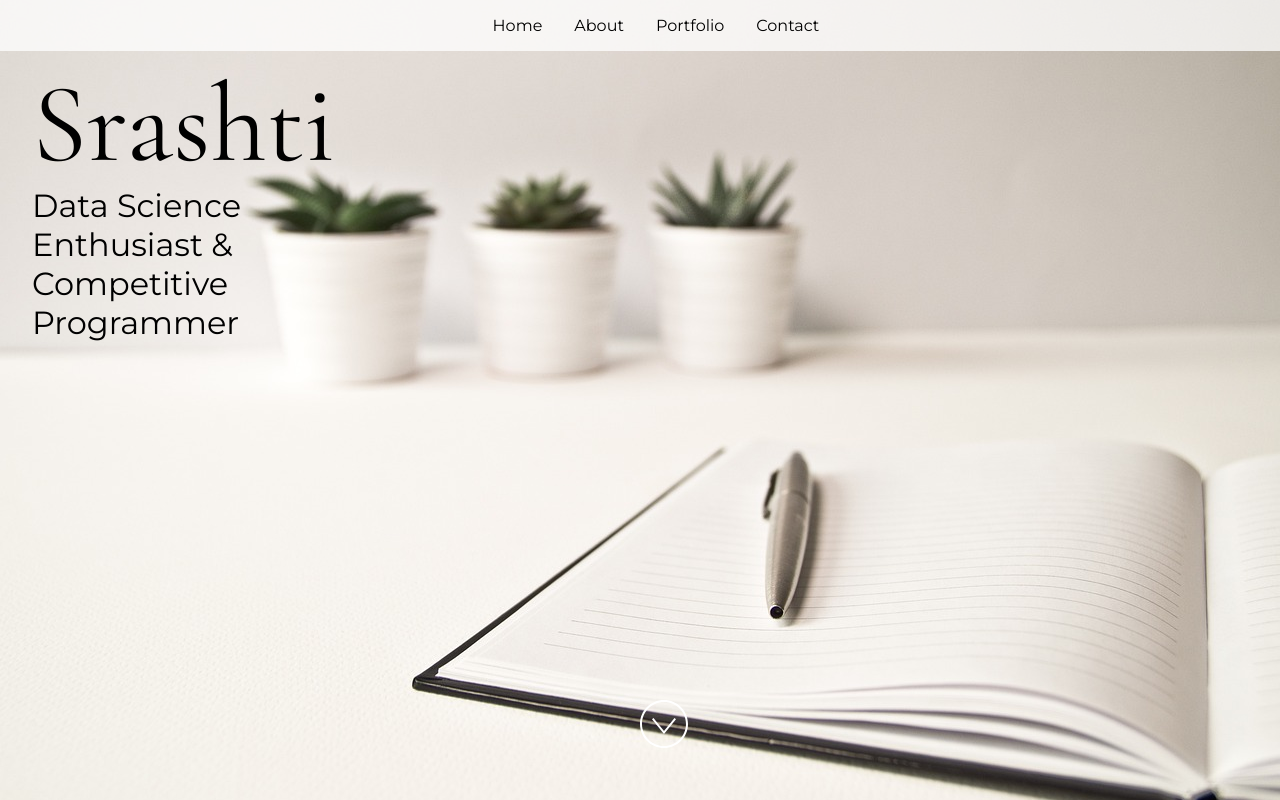
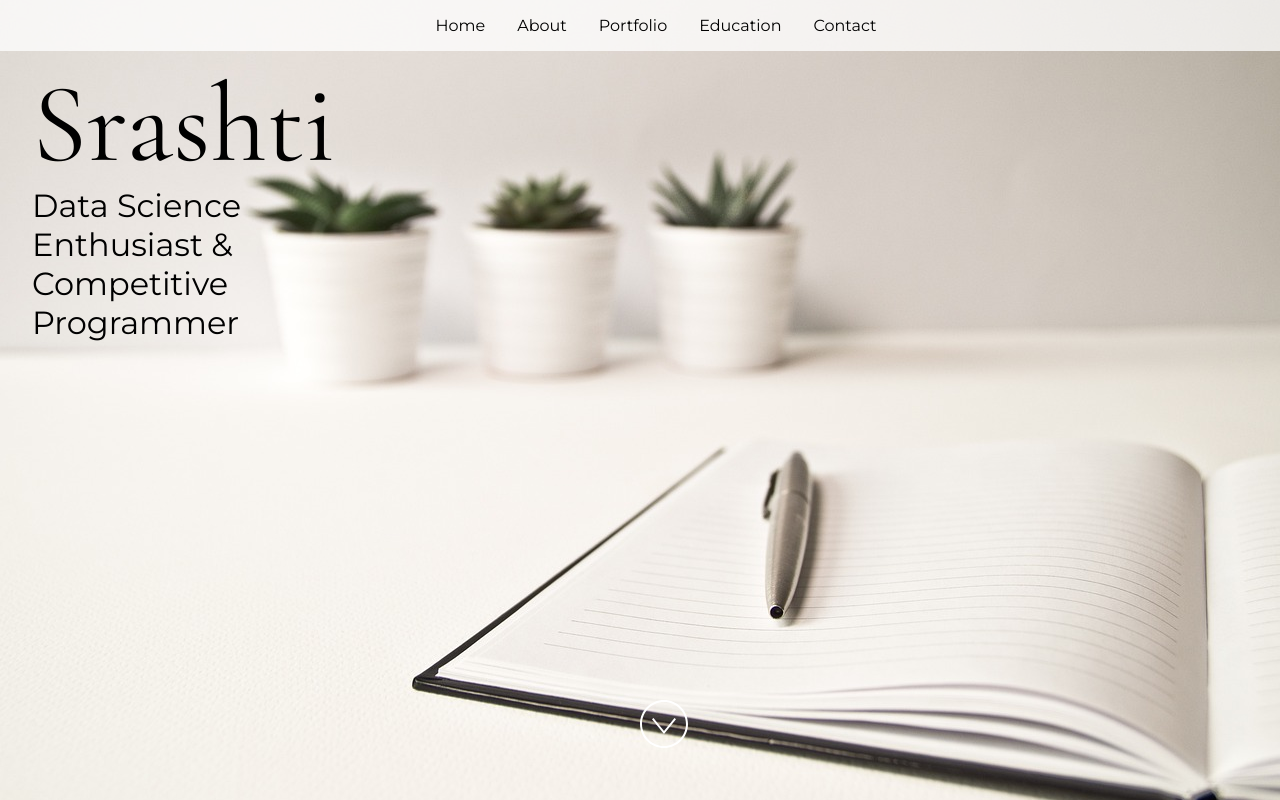
Before and after one commit to srashti2003/static_webpageMLSA, a React (Vite) app: page / in a window 1280 px wide. Built offline with nearby package versions, Linux system fonts and the light colour scheme.

Commit message:
Added eduction system by- shreyank

```diff
--- a/package.json
+++ b/package.json
@@ -32,7 +32,7 @@
     "eslint-plugin-react": "^7.31.7",
     "gh-pages": "^4.0.0",
     "html-webpack-plugin": "^5.5.0",
-    "parcel": "^2.7.0",
+    "parcel": "^2.12.0",
     "prettier": "^2.7.1",
     "process": "^0.11.10"
   }
--- a/src/App.jsx
+++ b/src/App.jsx
@@ -10,6 +10,7 @@ import About from "./Components/About";
 import Footer from "./Components/Footer";
 import Header from "./Components/Header";
 import Home from "./Components/Home";
+import Education from "./components/Education";
 import Portfolio from "./Components/Portfolio";
 
 import "./styles.css";
@@ -44,6 +45,7 @@ const App = () => {
       <Header />
       <Home name={siteProps.name} title={siteProps.title} />
       <About />
+      <Education/>
       <Portfolio />
       <Footer {...siteProps} primaryColor={primaryColor} secondaryColor={secondaryColor} />
     </div>
--- a/src/Components/Education.jsx
+++ b/src/Components/Education.jsx
@@ -14,7 +14,8 @@ const imageAltText = "simple education page bg";
  */
 const Education = () => {
   return (
-    <div className="education" style={{ backgroundColor: "#f0f0f0", padding: "50px 0" }}>
+    <div id="education">
+    <div  className="education" style={{ backgroundColor: "#f0f0f0", padding: "50px 0" }}>
       <div className="container" style={{ maxWidth: "800px", margin: "0 auto" }}>
         <div className="education-details">
           <h2 className="education-header" style={{ textAlign: "center", marginBottom: "30px" }}>Education</h2>
@@ -41,6 +42,7 @@ const Education = () => {
         </div>
       </div>
     </div>
+    </div>
   );
 }
 
--- a/src/Components/Header.jsx
+++ b/src/Components/Header.jsx
@@ -24,7 +24,9 @@ const Header = () => {
       <a href="#home">Home</a>
       <a href="#about">About</a>
       <a href="#portfolio">Portfolio</a>
+      <a href="#education">Education</a>
       <a href="#footer">Contact</a>
+
     </div>
   );
 };
```
Also changed, not shown: 1 other file (tests, documents, lock files or other folders).
